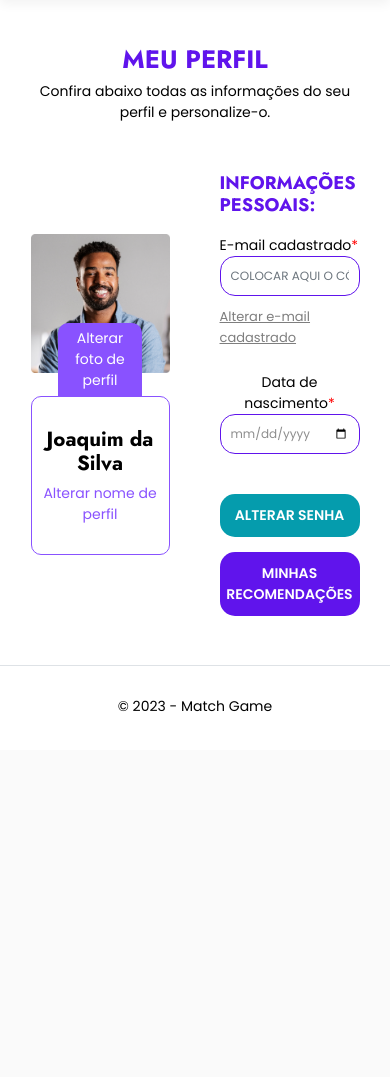
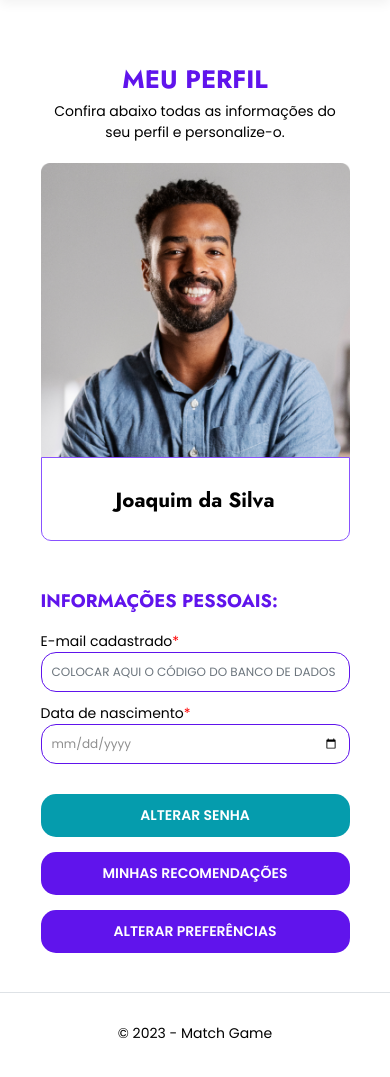
Before and after one commit to ICEI-PUC-Minas-PMV-ADS/pmv-ads-2023-2-e2-proj-int-t2-match-game, an ASP.NET Core app: page /Perfil in a window 390 px wide. Shown: the part 94-1171 px from the top of the page. Before the commit the page ends 806 px from the top, so only its background shows below. Run offline with ASP.NET Core 8, Linux system fonts and the light colour scheme; style sheets or scripts are compiled from the project's sources; some libraries are stand-ins or nearby versions.

Commit message:
Responsividade Meu Perfil
Desenvolvimento da responsividade da página de perfil

```diff
--- a/src/Match Game Oficial/Match Game Oficial/Views/Perfil/Index.cshtml
+++ b/src/Match Game Oficial/Match Game Oficial/Views/Perfil/Index.cshtml
@@ -19,12 +19,8 @@
                 <img src="~/img/avatar-foto.png" />
             </div>
             <div class="box-foto-info">
-                <div class="box-foto-alterar-foto">
-                    <p><a href="#">Alterar foto de perfil</a></p>
-                </div>
-                <div class="box-foto-alterar-nome">
+                <div class="box-foto-nome">
                     <h3>Joaquim da Silva</h3>
-                    <p><a href="#">Alterar nome de perfil</a></p>
                 </div>
             </div>
         </div>
@@ -37,7 +33,6 @@
                 <input asp-for="Email" class="form-control" placeholder="COLOCAR AQUI O CÓDIGO DO BANCO DE DADOS" />
                 <span asp-validation-for="Email" class="text-danger"></span>
             </div>
-            <p class="alterar-email"><a href="#">Alterar e-mail cadastrado</a></p>
             <div class="form-group">
                 <label asp-for="Data_Nascimento" class="control-label">Data de nascimento<span style="color: #FF0000">*</span></label>
                 <input asp-for="Data_Nascimento" class="form-control" />
@@ -46,8 +41,11 @@
             <a asp-area="" asp-controller="Esqsenha" asp-action="SolicitarEmail">
                 <button type="button" class="alterar-senha btn-green btn btn-primary">ALTERAR SENHA</button>
             </a>
+            <a asp-area="" asp-controller="JogosRecomendados" asp-action="Index">
+                <button type="button" class="minhas-recomendacoes btn btn-primary">MINHAS RECOMENDAÇÕES</button>
+            </a>
             <a asp-area="" asp-controller="Recomendados" asp-action="Index">
-                <button type="button" class="minhas-recomendacoes btn btn-primary">MINHAS RECOMENDAÇÕES</button>
+                <button type="button" class="preferencias btn btn-primary">ALTERAR PREFERÊNCIAS</button>
             </a>
         </div>
 
--- a/src/Match Game Oficial/Match Game Oficial/Views/Shared/_Layout.cshtml
+++ b/src/Match Game Oficial/Match Game Oficial/Views/Shared/_Layout.cshtml
@@ -46,7 +46,7 @@
 
                             <li class="nav-item mt-1">
                                 <img class="navIcon-perfil" src="/img/perfil.png" />
-                                <a id="Cadastrar" class="nav-link text-light" asp-area="" asp-controller="Usuarios" asp-action="Index">Perfil</a>
+                                <a id="Cadastrar" class="nav-link text-light" asp-area="" asp-controller="Perfil" asp-action="Index">Perfil</a>
                             </li>
 
                             <li class="nav-item logout mt-1" style="font-family: 'Jost';color: #ffff; margin-left: 0%; margin-top: 0%;">
--- a/src/Match Game Oficial/Match Game Oficial/wwwroot/css/login.css
+++ b/src/Match Game Oficial/Match Game Oficial/wwwroot/css/login.css
@@ -123,26 +123,16 @@ p, label {
     text-align: left;
 }
 
-.alterar-email {
-    margin-top: 10px;
-    text-align: left;
-}
-
-.alterar-email a {
-    font-size: 13px;
-    color: #7E7E7E !important;
-}
-
-    .alterar-email a:hover {
-        color: #282828 !important;
-    }
-
 .alterar-senha {
     margin: 40px 0 15px 0;
 }
 
 .minhas-recomendacoes {
     margin: 0px;
+}
+
+.preferencias {
+    margin-top: 15px;
 }
 
 .box-foto {
@@ -153,50 +143,46 @@ p, label {
     max-width: 100%;
 }
 
-.box-foto-alterar-foto {
-    background-color: #8952FF;
-    border-radius: 10px 10px 0 0;
-    width: 60%;
-    margin: 0px auto;
-    margin-top: -50px;
+.box-foto-nome {
+    background-color: #fff;
     position: relative;
+    margin-top: -15px;
+    border: 1px solid #8952FF;
+    border-radius: 0 0 10px 10px;
+    padding: 30px 15px 20px;
 }
 
-    .box-foto-alterar-foto p {
-        margin: 0;
-        padding: 5px
-    }
-
-    .box-foto-alterar-foto a {
-        text-decoration: none;
-        color: #ffffff;
-    }
-
-.box-foto-alterar-nome {
-    border: 1px solid #8952FF;
-    border-radius: 10px;
-    padding: 30px 0px 15px;
-}
-
-.box-foto-alterar-nome {
-    background-color: #fff;
-    position: relative;
-}
-
-.box-foto-alterar-nome h3 {
+.box-foto-nome h3 {
     color: #000;
 }
 
-    .box-foto-alterar-nome a {
-        text-decoration: none;
-        color: #8952FF;
+
+/*RESPONSIVIDADE PÁGINA MEU PERFIL*/
+@media (max-width: 500px) {
+    .main-meu-perfil {
+        padding: 50px 30px;
     }
 
+    .box {
+        display: flex;
+        flex-direction: column;
+        margin-top: 20px;
+    }
 
-.box-foto-alterar-foto:hover {
-    background-color: #3230C3;
+    .box-foto {
+        width: 100%;
+    }
+
+    .box-info {
+        width: 100%;
+    }
+
+    .alterar-senha {
+        margin: 30px 0 15px 0;
+    }
+
+    .preferencias {
+        margin-bottom: 0px;
+    }
+
 }
-
-.box-foto-alterar-nome a:hover {
-    color: #3230C3;
-}
```
